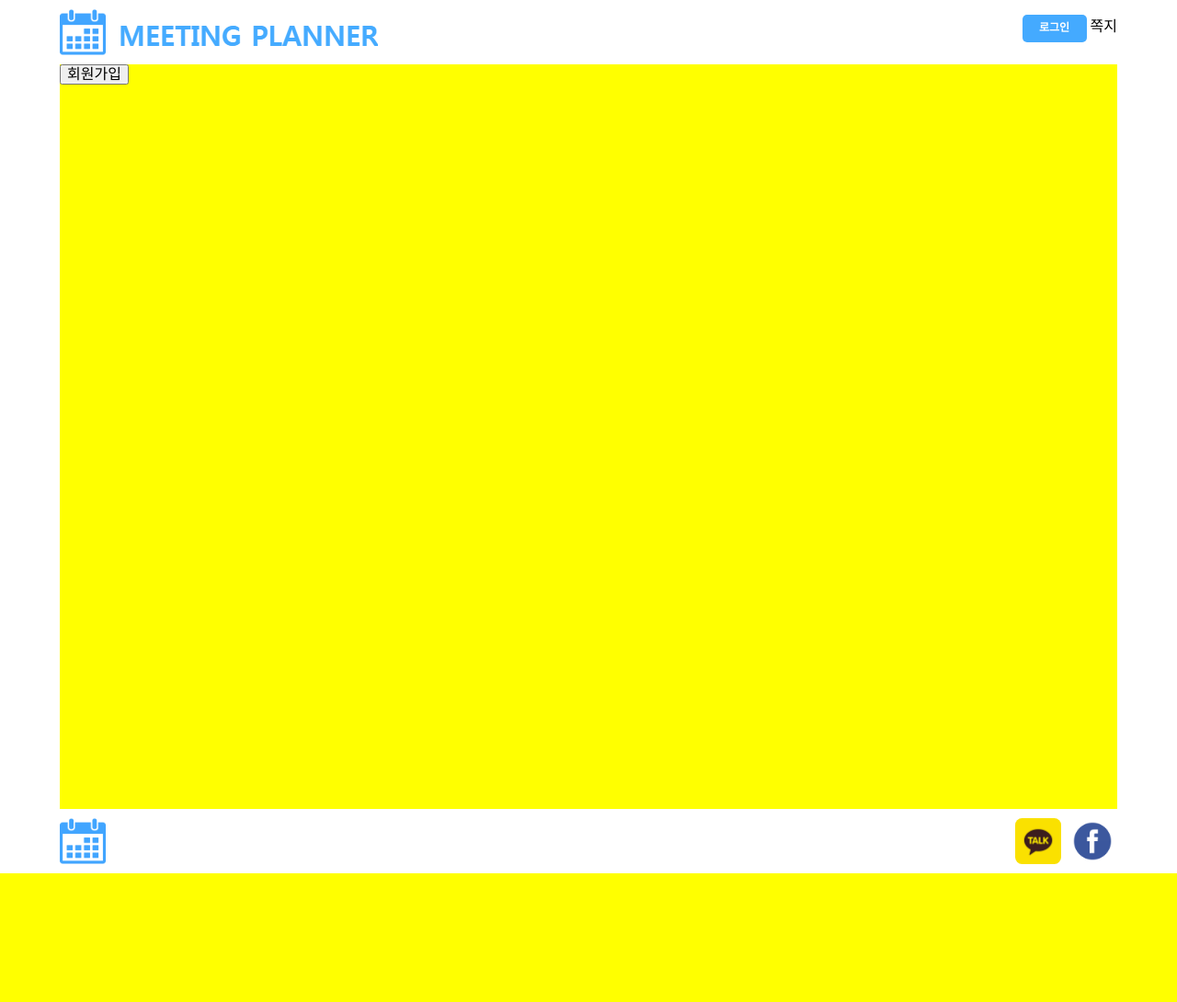
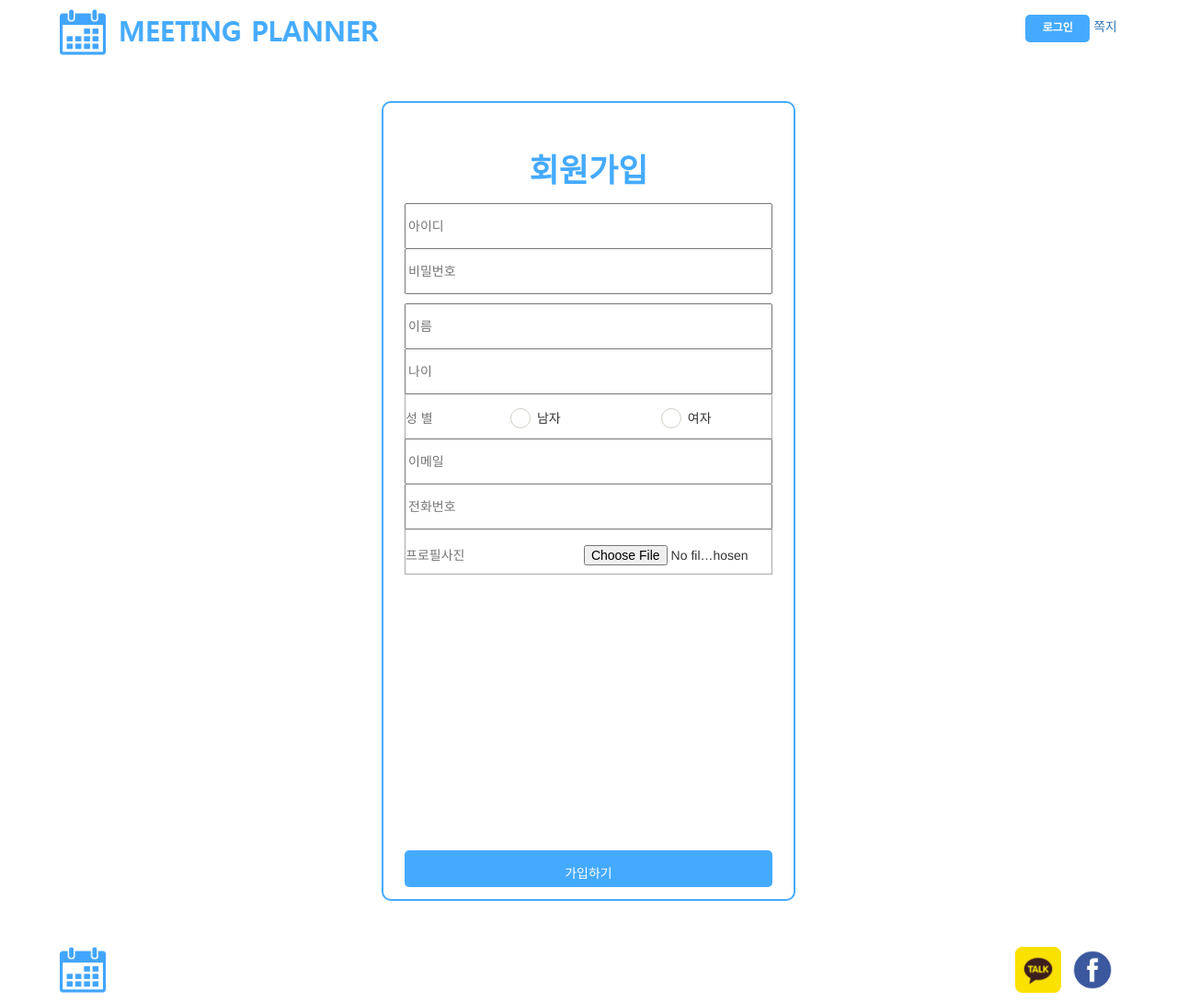
Before and after one commit to asdlkjsk/fn_meetingPlanner, a Java web app: page /member/memberJoin in a window 1280 px wide. Shown: the whole page at 92% size. Before the commit the page ends 950 px from the top, so only its background shows below. Run offline with Spring Boot 4, a stand-in JSP engine, Linux system fonts and the light colour scheme; the project's own start-up code is not run, and a stand-in starts its controllers and pages; some libraries are stand-ins or nearby versions.

Commit message:
큰일날뻔했다

```diff
--- a/src/main/webapp/WEB-INF/views/member/memberJoin.jsp
+++ b/src/main/webapp/WEB-INF/views/member/memberJoin.jsp
@@ -6,52 +6,149 @@
 <head>
 <meta http-equiv="Content-Type" content="text/html; charset=UTF-8">
 <title>Insert title here</title>
-<c:import url="/WEB-INF/views/temp/bootStrap.jsp" />
+<link rel="stylesheet" href="https://maxcdn.bootstrapcdn.com/bootstrap/3.3.7/css/bootstrap.min.css">
+<script src="https://ajax.googleapis.com/ajax/libs/jquery/3.2.0/jquery.min.js"></script>
+<script src="https://maxcdn.bootstrapcdn.com/bootstrap/3.3.7/js/bootstrap.min.js"></script>
+<link rel="stylesheet" type="text/css" href="<%=application.getContextPath()%>/resources/css/1reset.css">
+<link rel="stylesheet" type="text/css" href="<%=application.getContextPath()%>/resources/css/basic.css">
+<link href="<%=application.getContextPath()%>/resources/css/icheck-bootstrap.css" rel="stylesheet">
 <style type="text/css">
-
+body {
+	overflow-y: scroll !important;
+}
 .main_section {
 	width: 1150px;
-	height: 810px;
-	background-color: yellow;
+	height: 910px;
+	/* background-color: yellow; */
 	margin: 0 auto;
 }
+#main_box {
+	width: 450px;
+	height: 870px;
+	/* background: aqua; */
+	margin: auto;
+	padding-top: 35px;
+	margin-top: 40px;
+	border: 2px solid #44aaff;
+    border-radius: 10px;
+}
+#frm_join {
+	width: 400px;
+    height: 740px;
+    margin: auto;
+    /* background: green; */
+}
 
+h2 {
+	text-align: center;
+	font-weight: bold;
+	margin-bottom: 15px;
+	font-size: 35px;
+	color: #44aaff;
+}
+.ip {
+	width: 100%;
+	height: 50px;
+	margin-bottom: -1px;
+}
+
+#btn {
+	width: 100%;
+	height: 40px;
+	text-align: center;
+	padding-top: 15px;
+	color: white;
+	background: #44aaff;
+	margin-top: 90px;
+	border-radius: 5px;
+}
+#btn:hover {
+	background: #0070cc;
+}
+
+input {
+	width: 100%;
+	height: 100%;
+	font-size: 14px;
+}
+
+.radio {
+	width: 100px !important;
+	margin-left: 60px !important;
+	display: inline-block !important;
+	padding-top: 9px !important;
+
+}
 </style>
 </head>
 <body>
 	<c:import url="/WEB-INF/views/temp/header.jsp" />
 	<section class="main_section">
-		<form id="frm_join" name="frm" action="" method="post" enctype="multipart/form-data">
-		<input type="hidden" value="${param.grade}" name="grade">
-			<c:if test="${param.grade eq 'client' }">
-				<p>아이디<input type="text" name="id"></p>
-				<p>비밀번호<input type="password" name="pw"></p>
-				<p>이름<input type="text" name="name"></p>
-				<p>나이<input type="number" name="age"></p>
-				<p>성별<input type="radio" name="gender" value="m" checked="checked">남<input type="radio" name="gender" value="w">여</p>
-				<p>이메일<input type="email" name="email"></p>
-				<p>폰<input type="text" name="phone"></p>
-				<p>프로필사진<input type="file" name="f1"></p>
-				<!-- <input type="hidden" name="fileName"> -->
-			</c:if>
-			<c:if test="${param.grade eq 'manager' }">
-				<p>아이디<input type="text" name="id"></p>
-				<p>비밀번호<input type="password" name="pw"></p>
-				<p>이름<input type="text" name="name"></p>
-				<p>나이<input type="number" name="age"></p>
-				<p>성별<input type="radio" name="gender" value="m" checked="checked">남<input type="radio" name="gender" value="w">여</p>
-				<p>이메일<input type="email" name="email"></p>
-				<p>폰<input type="text" name="phone"></p>
-				<p>프로필사진<input type="file" name="f1"></p>
-				<!-- <input type="hidden" name="fileName"> -->
-				<p>업체명<input type="text" name="storeName" id="sn"></p>
-				<p>업체전화번호<input type="text" name="storePhone"></p>
-				<p>업체주소<input type="text" name="storePlace"></p>
-				<p>사업자번호<input type="text" name="storeNum"></p>
-			</c:if>
-			<input type="button" id="btn" value="회원가입">
-		</form>
+		<div id="main_box">
+		<h2>회원가입</h2>
+			<form id="frm_join" name="frm" action="" method="post" enctype="multipart/form-data">
+			<input type="hidden" value="${param.grade}" name="grade">
+				<div class="ip">
+					<input type="text" name="id" placeholder="아이디" >
+				</div>
+				<div class="ip" style="margin-bottom: 10px;">
+					<input type="password" name="pw" placeholder="비밀번호" >
+				</div>
+				<div class="ip">
+					<input type="text" name="name" placeholder="이름" >
+				</div>
+				<div class="ip">
+					<input type="number" name="age" placeholder="나이" >
+				</div>
+				<div class="ip" style="background: white; border: 1px solid #a9a9a9;">
+					<div style="width: 50px; height: 30px; display: inline-block; color: #757575; font-size: 14px;">
+						<span>성 별</span>
+					</div>
+					<div class="radio icheck-peterriver" >
+					<input type="radio" id="peterriver1" name="gender" class="lg" value="m" />
+					<label for="peterriver1">남자</label>
+				</div>
+				<div class="radio icheck-peterriver" >
+					<input type="radio" id="peterriver2" name="gender" class="lg" value="w" />
+					<label for="peterriver2">여자</label>
+				</div>
+				</div>
+				<div class="ip">
+					<input type="email" name="email" placeholder="이메일" >
+				</div>
+				<div class="ip">
+					<input type="text" name="phone" placeholder="전화번호" >
+				</div>
+				<div class="ip" style="background: white; border: 1px solid #a9a9a9; margin-bottom: 10px;">
+					<div style="width: 70px; height:43px; display: inline-block; color: #757575; font-size: 14px; padding-top: 18px;">
+						<p>프로필사진</p>
+					</div>
+					<div style="width: 180px; height:24px; display: inline-block; margin-left: 120px;">
+						<input type="file" name="f1" >
+					</div>
+				</div>
+				<div id="mana_form" style="visibility: hidden; width: 400px; height: 200px;">
+					<c:if test="${param.grade eq 'manager' }">
+						<div class="ip">
+							<input type="text" name="storeName" id="sn" placeholder="업체명" >
+						</div>
+						<div class="ip">
+							<input type="text" name="storePhone" placeholder="업체전화번호" >
+						</div>
+						<div class="ip">
+							<input type="text" name="storePlace" placeholder="업체주소" >
+						</div>
+						<div class="ip">
+							<input type="text" name="storeNum" placeholder="사업자번호" >
+						</div>
+					</c:if>
+				</div>
+				<div id="btn" role="button">
+					<p>가입하기</p>
+				</div>
 
+			</form>
+		</div>
 	</section>
 <c:import url="/WEB-INF/views/temp/footer.jsp" />
 <script type="text/javascript">
@@ -63,7 +160,13 @@
 			document.frm.submit();
 		});
 
+		var ma = $("#mana_form");
+		var st = "visibility:visible; width: 400px; height: 200px;";
+			if(${param.grade == 'manager'}) {
+				ma.attr("style", st);
+			}
 	});
+
 </script>
 </body>
 </html>
```
Also changed, not shown: 1 other file.
